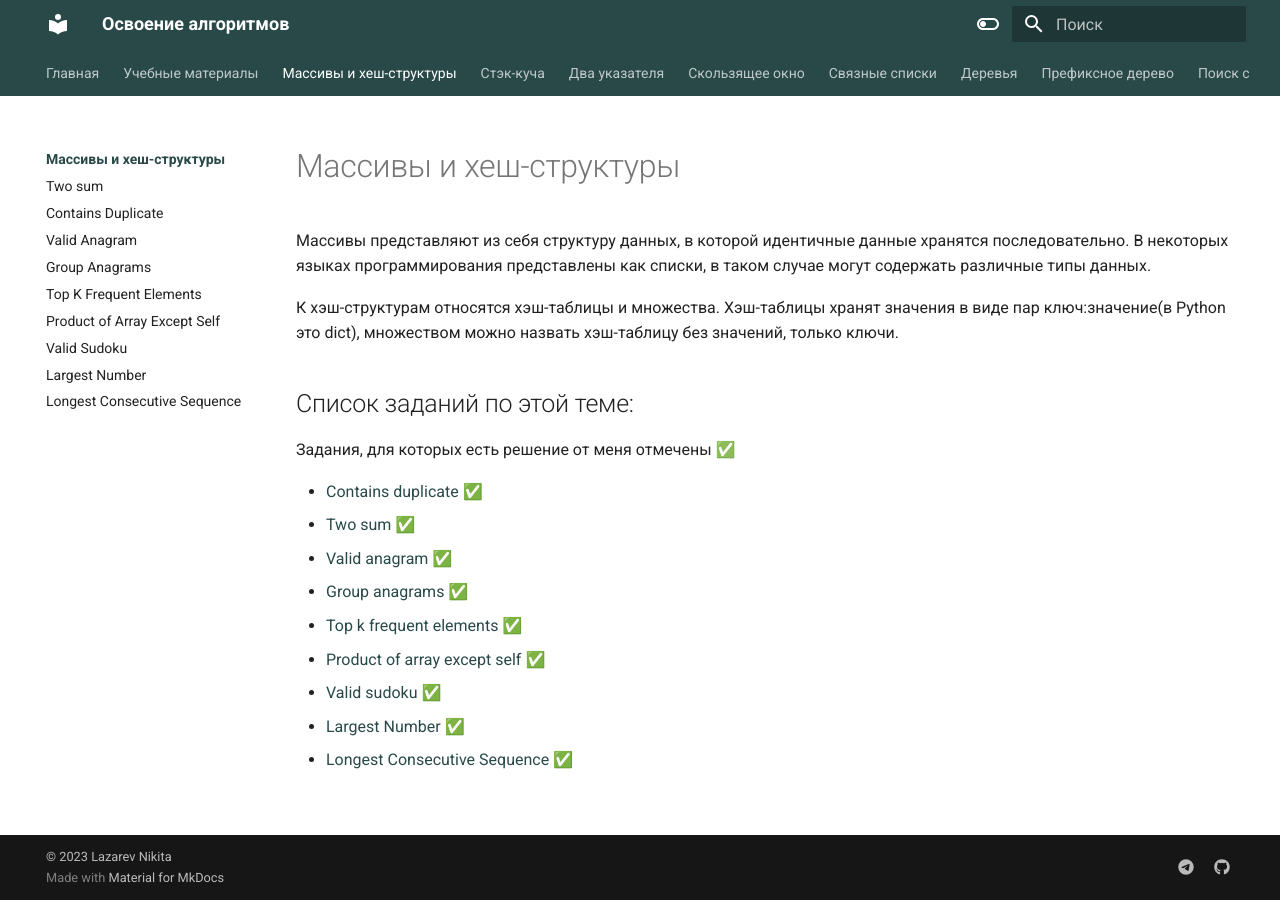
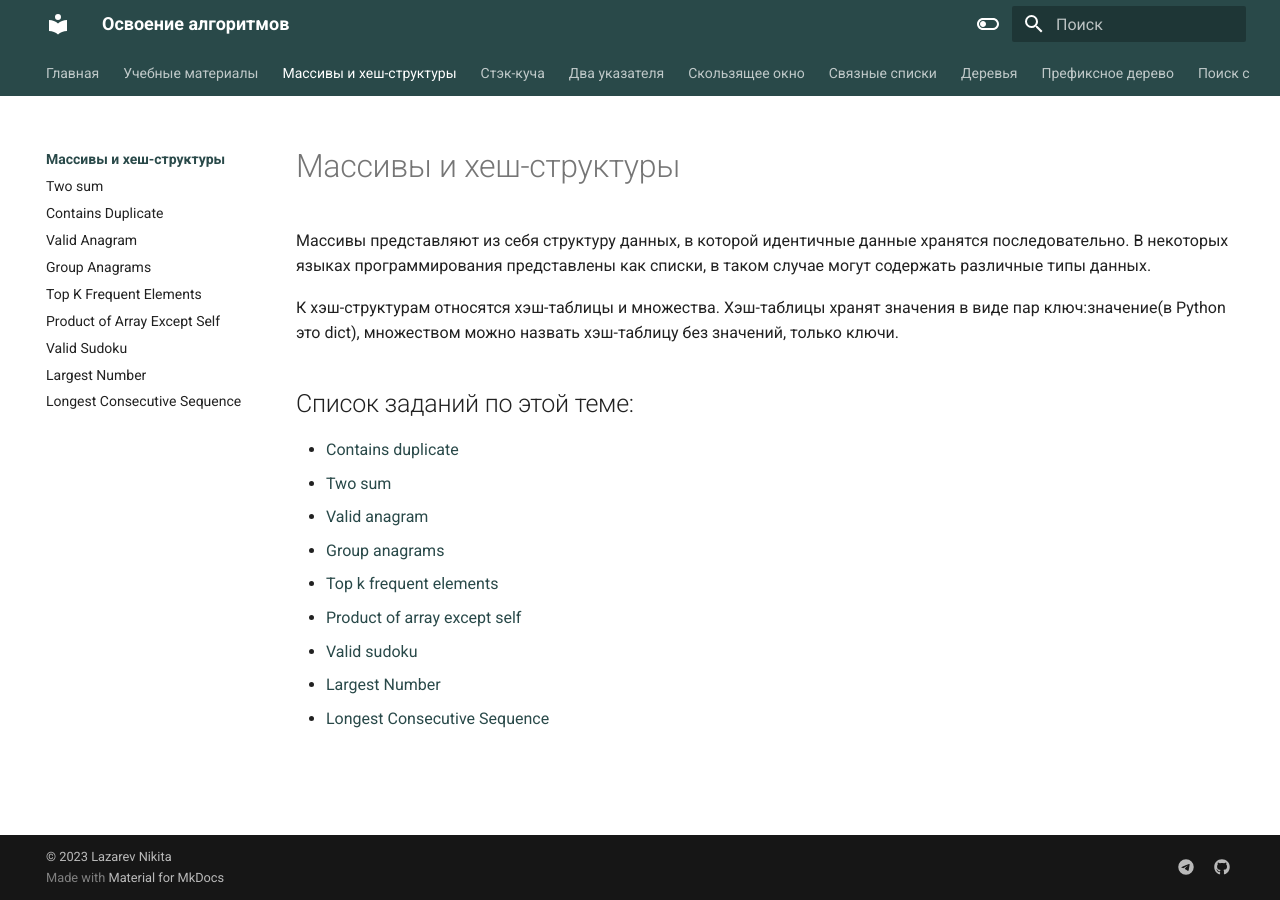
Before and after one commit to by-Lazarev/Mastering_Algorithms, an MkDocs documentation site: the page built from docs/arrays/index.md, in a window 1280 px wide. Built offline with MkDocs 1.6.1 and Material for MkDocs 9.7.7, drawn with Linux system fonts in a browser that asks for light colours.

Commit message:
done marks removed

```diff
--- a/docs/arrays/index.md
+++ b/docs/arrays/index.md
@@ -6,14 +6,12 @@
 
 ## Список заданий по этой теме:
 
-Задания, для которых есть решение от меня отмечены ✅
-
-* [Contains duplicate ✅](contains_duplicate.md)
-* [Two sum ✅](two_sum.md)
-* [Valid anagram ✅](valid_anagram.md)
-* [Group anagrams ✅](group_anagrams.md)
-* [Top k frequent elements ✅](top_k_frequent_elements.md)
-* [Product of array except self ✅](product_of_array_except_self.md)
-* [Valid sudoku ✅](valid_sudoku.md)
-* [Largest Number ✅](largest_number.md)
-* [Longest Consecutive Sequence ✅](longest_consecutive_sequence.md)
+* [Contains duplicate](contains_duplicate.md)
+* [Two sum](two_sum.md)
+* [Valid anagram](valid_anagram.md)
+* [Group anagrams](group_anagrams.md)
+* [Top k frequent elements](top_k_frequent_elements.md)
+* [Product of array except self](product_of_array_except_self.md)
+* [Valid sudoku](valid_sudoku.md)
+* [Largest Number](largest_number.md)
+* [Longest Consecutive Sequence](longest_consecutive_sequence.md)
```
